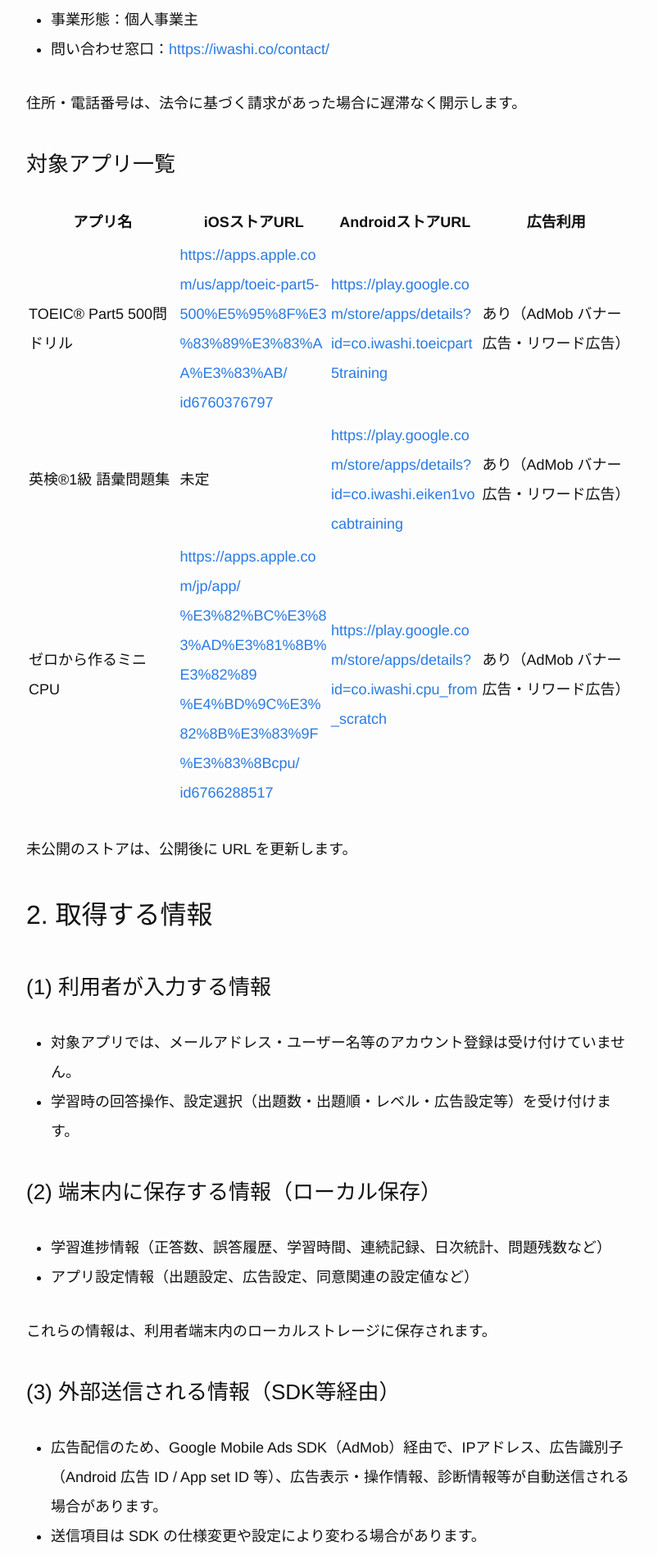
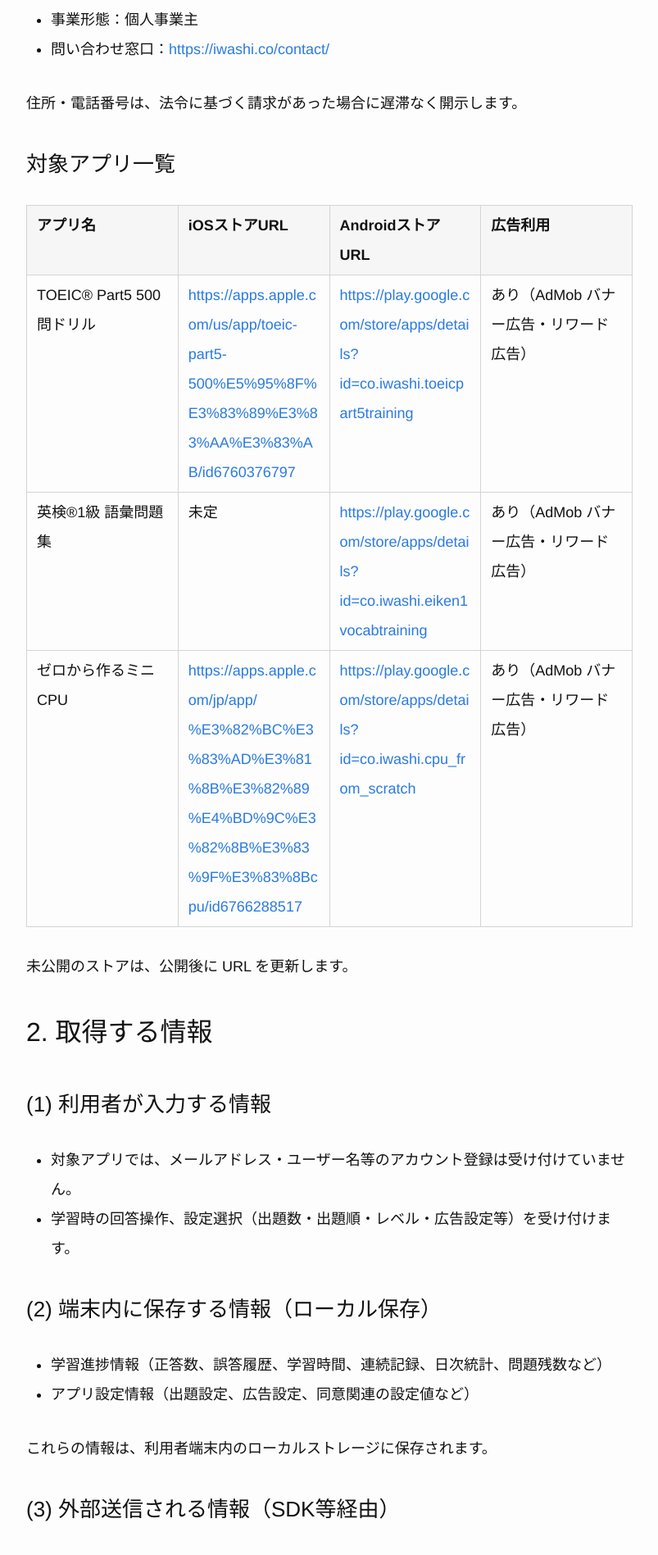
Before and after one commit to iwashi/iwashi.github.io, a Jekyll site: the page built from privacy-policy.md, in a window 1280 px wide. Shown: the part 379-2276 px from the top of the page at 82% size, without its empty margins (238-1041 px from the left). Built offline with Jekyll 4.4.1, drawn with Linux system fonts in a browser that asks for light colours.

Commit message:
Improve readability of Markdown tables

```diff
--- a/_sass/_layout.scss
+++ b/_sass/_layout.scss
@@ -462,6 +462,19 @@
 
     table {
         margin-bottom: $spacing-unit;
+        border-collapse: collapse;
+
+        th,
+        td {
+            padding: 6px 12px;
+            border: 1px solid $grey-color-light;
+            text-align: left;
+            vertical-align: top;
+        }
+
+        th {
+            background-color: #f6f6f6;
+        }
     }
 
     h2, h3 {
```
